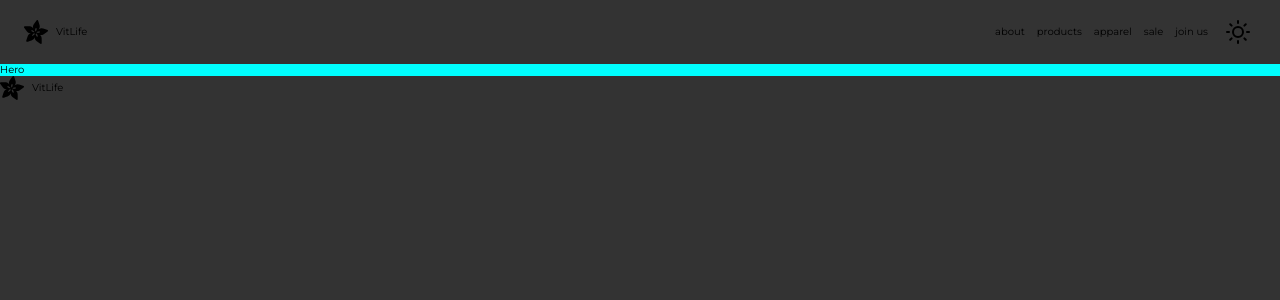
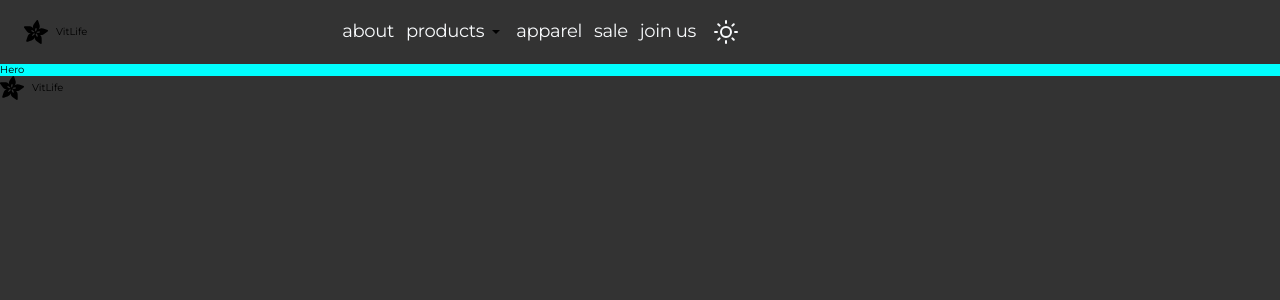
Before and after one commit to Alexandrbig1/vit-life, a React (Vite) app: page / in a window 1280 px wide. Shown: the top 300 px of the page. Built offline with nearby package versions, Linux system fonts and the light colour scheme.

Commit message:
fix: updated header component

```diff
--- a/package.json
+++ b/package.json
@@ -16,6 +16,7 @@
     "react-helmet-async": "^2.0.5",
     "react-icons": "^5.2.1",
     "react-loader-spinner": "^6.1.6",
+    "react-modal": "^3.16.1",
     "react-router-dom": "^6.23.1",
     "react-toastify": "^10.0.5",
     "styled-components": "^6.1.11"
--- a/src/components/App.jsx
+++ b/src/components/App.jsx
@@ -16,11 +16,15 @@ const theme = {
   light: {
     colors: {
       mainBgColor: "#f9f9f9",
+      mainTextColor: "#020617",
+      headerTextColor: "#020617",
     },
   },
   dark: {
     colors: {
       mainBgColor: "#333",
+      mainTextColor: "#f8fafc",
+      headerTextColor: "#f8fafc",
     },
   },
 };
--- a/src/components/Header/Header.jsx
+++ b/src/components/Header/Header.jsx
@@ -2,8 +2,11 @@ import Logo from "../Logo/Logo";
 import ThemeSwitcher from "../ThemeSwitcher/ThemeSwitcher";
 import {
   HeaderContainer,
+  HeaderDropdownIcon,
+  HeaderNavLinks,
   HeaderNavMenu,
   HeaderNavWrapper,
+  HeaderProductsWrapper,
 } from "./Header.styled";
 
 // eslint-disable-next-line react/prop-types
@@ -14,11 +17,24 @@ function Header({ toggleTheme, isDarkTheme }) {
       <HeaderNavWrapper>
         <nav>
           <HeaderNavMenu>
-            <li>about</li>
-            <li>products</li>
-            <li>apparel</li>
-            <li>sale</li>
-            <li>join us</li>
+            <li>
+              <HeaderNavLinks>about</HeaderNavLinks>
+            </li>
+            <li>
+              <HeaderProductsWrapper>
+                <HeaderNavLinks>products</HeaderNavLinks>
+                <HeaderDropdownIcon />
+              </HeaderProductsWrapper>
+            </li>
+            <li>
+              <HeaderNavLinks>apparel</HeaderNavLinks>
+            </li>
+            <li>
+              <HeaderNavLinks>sale</HeaderNavLinks>
+            </li>
+            <li>
+              <HeaderNavLinks>join us</HeaderNavLinks>
+            </li>
           </HeaderNavMenu>
         </nav>
         <ThemeSwitcher toggleTheme={toggleTheme} isDarkTheme={isDarkTheme} />
--- a/src/components/Header/Header.styled.jsx
+++ b/src/components/Header/Header.styled.jsx
@@ -1,4 +1,6 @@
 import styled from "styled-components";
+import { primaryFont } from "../fonts";
+import { IoMdArrowDropdown } from "react-icons/io";
 
 export const HeaderContainer = styled.header`
   display: flex;
@@ -10,6 +12,16 @@ export const HeaderContainer = styled.header`
   top: 0;
   left: 0;
   width: 100%;
+  max-width: 375px;
+  margin: 0 auto;
+
+  @media (min-width: 768px) {
+    max-width: 768px;
+  }
+
+  @media (min-width: 1440px) {
+    max-width: 1440px;
+  }
 `;
 
 export const HeaderNavWrapper = styled.div`
@@ -23,3 +35,24 @@ export const HeaderNavMenu = styled.ul`
   align-items: center;
   gap: 1.2rem;
 `;
+
+export const HeaderNavLinks = styled.span`
+  color: ${(p) => p.theme.colors.headerTextColor};
+  font-family: ${primaryFont};
+  font-size: 1.8rem;
+  font-style: normal;
+  font-weight: 400;
+  line-height: 1.33;
+  letter-spacing: -0.36px;
+`;
+
+export const HeaderDropdownIcon = styled(IoMdArrowDropdown)`
+  font-size: 1.6rem;
+`;
+
+export const HeaderProductsWrapper = styled.div`
+  display: flex;
+  align-items: center;
+  gap: 0.4rem;
+  cursor: pointer;
+`;
--- a/src/components/layout.jsx
+++ b/src/components/layout.jsx
@@ -1,7 +1,7 @@
 import styled from "styled-components";
 
 export const Container = styled.div`
-  /* width: 100%;
+  width: 100%;
   max-width: 375px;
   position: relative;
   margin: 0 auto;
@@ -14,5 +14,5 @@ export const Container = styled.div`
   @media (min-width: 1440px) {
     max-width: 1440px;
     padding: 2.4rem 3.2rem;
-  } */
+  }
 `;
--- a/src/layouts/RootLayout.jsx
+++ b/src/layouts/RootLayout.jsx
@@ -3,12 +3,15 @@ import { Outlet } from "react-router";
 import Loader from "../components/Loader/Loader";
 import Header from "../components/Header/Header";
 import Footer from "../components/Footer/Footer";
+// import { Container } from "../components/layout";
 
 // eslint-disable-next-line react/prop-types
 function RootLayout({ toggleTheme, isDarkTheme }) {
   return (
     <div style={{ position: "relative" }}>
+      {/* <Container> */}
       <Header toggleTheme={toggleTheme} isDarkTheme={isDarkTheme} />
+      {/* </Container> */}
       <Suspense fallback={<Loader />}>
         <Outlet />
       </Suspense>
```
Also changed, not shown: 1 other file (tests, documents, lock files or other folders).
